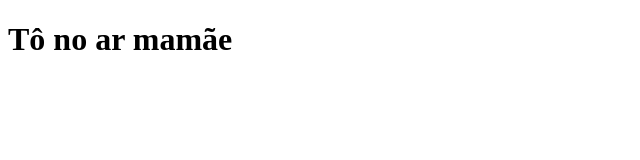
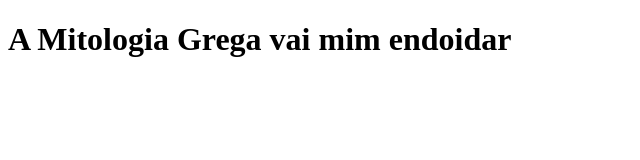
Before and after one commit to JamylliSantiago/novedoseis, a plain HTML site: page index.html in a window 1280 px wide. Shown: the whole page, without its empty margins (0-640 px from the left). Drawn offline with Linux system fonts and the light colour scheme.

Commit message:
Update index.html

```diff
--- a/index.html
+++ b/index.html
@@ -6,6 +6,6 @@
     <title>Document</title>
 </head>
 <body>
-    <h1>Tô no ar mamãe</h1>
+    <h1>A Mitologia Grega vai mim endoidar</h1>
 </body>
 </html>
```
